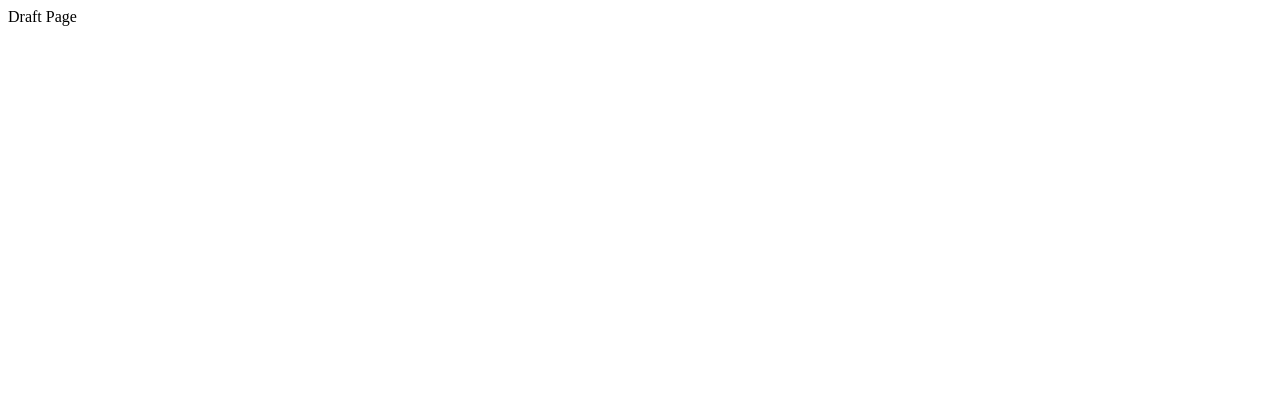
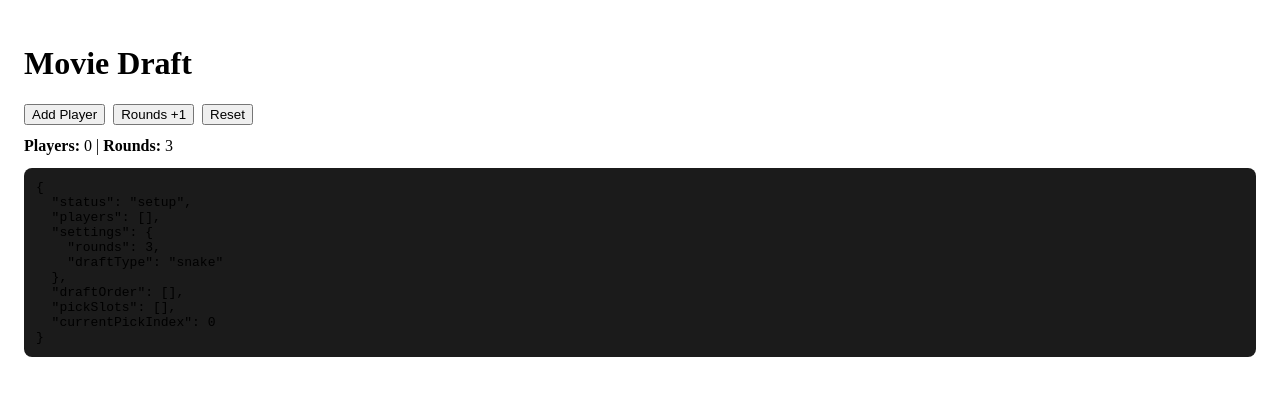
Before and after one commit to jerichomc/Movie-Drafter, a React (Vite) app: page / in a window 1280 px wide. Shown: the top 396 px of the page. Built offline with nearby package versions, Linux system fonts and the light colour scheme; the HTML template or start-up script is replaced by a standard one.

Commit message:
started reducer function and created objects

```diff
--- a/src/features/draft/DraftPage.jsx
+++ b/src/features/draft/DraftPage.jsx
@@ -1,5 +1,55 @@
-function DraftPage(){
-    return <div>Draft Page</div>
+import { useReducer } from 'react';
+import { draftReducer, initialDraftState } from './state/draftReducer';
+
+function DraftPage() {
+  // useReducer gives you:
+  // 1) state: the current draft data
+  // 2) dispatch: a function you call to "send actions" to the reducer
+  const [state, dispatch] = useReducer(draftReducer, initialDraftState);
+
+  return (
+    <div style={{ padding: 16 }}>
+      <h1>Movie Draft</h1>
+
+      <div style={{ display: 'flex', gap: 8, marginBottom: 12 }}>
+        <button
+          onClick={() =>
+            dispatch({
+              type: 'ADD_PLAYER',
+              payload: { name: `Player ${state.players.length + 1}` },
+            })
+          }
+        >
+          Add Player
+        </button>
+
+        <button
+          onClick={() =>
+            dispatch({
+              type: 'SET_ROUNDS',
+              payload: { rounds: state.settings.rounds + 1 },
+            })
+          }
+        >
+          Rounds +1
+        </button>
+
+        <button onClick={() => dispatch({ type: 'RESET_DRAFT' })}>
+          Reset
+        </button>
+      </div>
+
+      <div style={{ marginBottom: 12 }}>
+        <strong>Players:</strong> {state.players.length} |{' '}
+        <strong>Rounds:</strong> {state.settings.rounds}
+      </div>
+
+      {/* Debug view: helps you see state updating while building */}
+      <pre style={{ background: '#1b1b1b', padding: 12, borderRadius: 8 }}>
+        {JSON.stringify(state, null, 2)}
+      </pre>
+    </div>
+  );
 }
 
 export default DraftPage;
--- /dev/null
+++ b/src/features/draft/state/draftReducer.js
@@ -0,0 +1,62 @@
+// This is the "single source of truth" for draft data.
+// React will store this state object and only change it via the reducer.
+
+export const initialDraftState = {
+  status: 'setup', // can later become: 'drafting' or 'finished'
+  players: [],
+  settings: { rounds: 3, draftType: 'snake' },
+  draftOrder: [],
+  pickSlots: [],
+  currentPickIndex: 0,
+};
+
+// Reducer = a function that receives (currentState, action)
+// and returns the NEXT state.
+export function draftReducer(state, action) {
+  switch (action.type) {
+    case 'ADD_PLAYER': {
+      const name =
+        action.payload?.name ??
+        `Player ${state.players.length + 1}`;
+
+      const newPlayer = {
+        id: crypto.randomUUID(), // simple unique id for React lists + logic
+        name,
+      };
+
+      return {
+        ...state,
+        players: [...state.players, newPlayer],
+      };
+    }
+
+    case 'SET_ROUNDS': {
+      const nextRounds = Number(action.payload?.rounds ?? state.settings.rounds);
+
+      // Clamp to minimum 1 round
+      const safeRounds = Number.isFinite(nextRounds) ? Math.max(1, nextRounds) : state.settings.rounds;
+
+      return {
+        ...state,
+        settings: {
+          ...state.settings,
+          rounds: safeRounds,
+        },
+      };
+    }
+
+    case 'RESET_DRAFT': {
+      return initialDraftState;
+    }
+
+    // Not implemented yet (we'll do these in later steps)
+    case 'REMOVE_PLAYER':
+    case 'RENAME_PLAYER':
+    case 'RANDOMIZE_DRAFT_ORDER':
+    case 'START_DRAFT':
+    case 'MAKE_PICK':
+    case 'UNDO_PICK':
+    default:
+      return state;
+  }
+}
--- /dev/null
+++ b/src/features/draft/utils/snake.js
@@ -0,0 +1,6 @@
+import { draftReducer } from "../state/draftReducer";
+import { initalDraftState } from "../state/draftReducer";
+
+function generatePicks(draftOrder, rounds){
+    return [pickIndex, round, playerId, movie]
+}
```
Also changed, not shown: src/features/draft/state/draftSelector.js (added).
